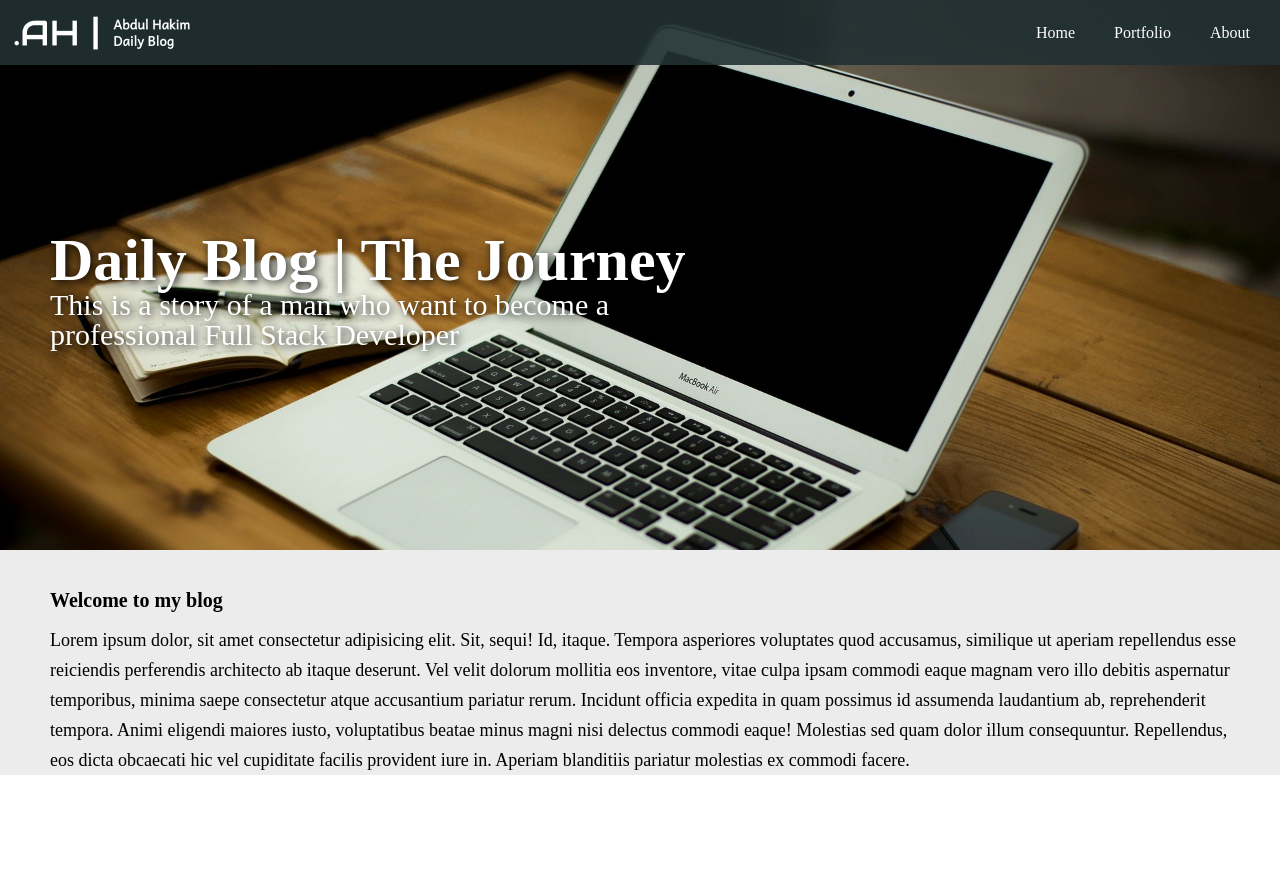
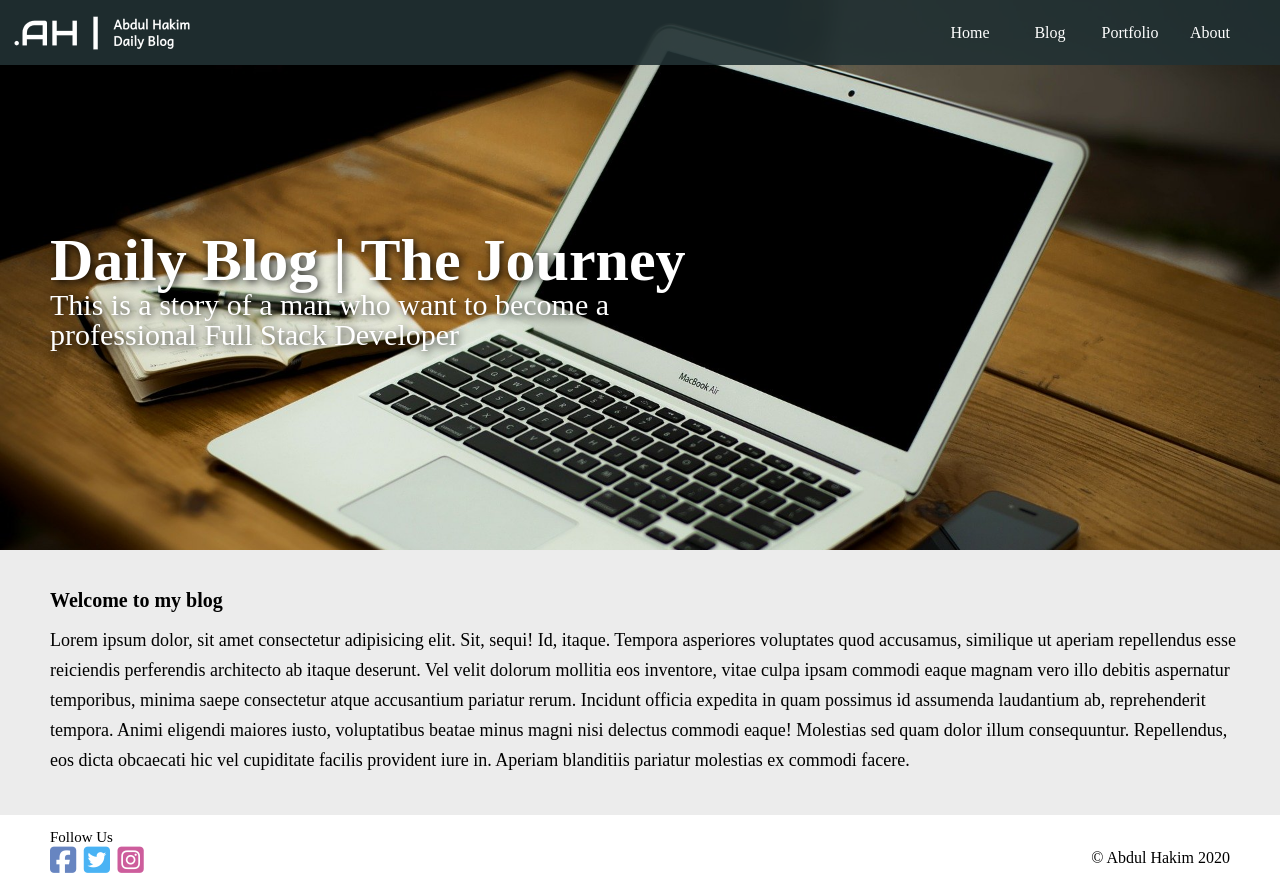
Before and after one commit to abdulhakim2902/abdulhakim2902.github.io, a plain HTML site: page index.html in a window 1280 px wide. Before the commit the page ends 800 px from the top, so only its background shows below. Drawn offline with Linux system fonts and the light colour scheme.

Commit message:
Menambahkan Footer dan Navbar

```diff
--- a/css/style.css
+++ b/css/style.css
@@ -66,23 +66,24 @@ header {
 .header-right {
 	float: right;
 	line-height: 65px;
-	margin-right: 20px;
+	margin-right: 30px;
 }
 
 .navbar {
+	float: left;
 	color: white;
 	text-decoration: none;
-	display: inline-block;
-	margin-left: 15px;
-	padding: 0 10px;
 	transition: 1s;
+	width: 80px;
+	text-align: center;
 }
 
-.navbar:hover {
+.header-right a:hover {
 	background-color: white;
-	opacity: 0.8;
+	opacity: 0.5;
 	color: black;
 }
+
 
 header span.menu-icon {
     color: white;
@@ -121,6 +122,7 @@ header span.menu-icon {
 	background-color: rgb(236, 236, 236);
 	padding-top: 40px;
 	padding-left: 50px;
+	padding-bottom: 40px;
 }
 
 article h1 {
@@ -134,3 +136,44 @@ article p {
 	line-height: 30px;
 	width: 97%;
 }
+
+footer {
+	width: 100%;
+	height: 50px;
+}
+
+.icon-wrapper {
+	float: left;
+	margin-top: 15px;
+	margin-bottom: 15px;
+	margin-left: 50px;
+}
+
+.icon-wrapper p {
+	font-size: 15px;
+}
+
+.icon {
+	font-size: 30px;
+	opacity: 0.8;
+}
+
+.facebook {
+	color: #4267B2;
+}
+
+.instagram {
+	color: #C13584;
+
+}
+
+.twitter {
+	color: #1DA1F2;
+}
+
+.copyright {
+	float: right;
+	margin-top: 35px;
+	margin-bottom: 15px;
+	margin-right: 50px;
+}
--- a/index.html
+++ b/index.html
@@ -18,6 +18,7 @@
 
         <div class="header-right">
             <a class="navbar home" href="#">Home</a>
+            <a class="navbar blog" href="#">Blog</a>
             <a class="navbar portfolio" href="#">Portfolio</a>
             <a class="navbar about" href="#">About</a>
         </div>
@@ -38,7 +39,17 @@
     </div>
 
     <footer>
-
+        <div class="icon-wrapper">
+            <p>Follow Us</p>
+            <div class="icon">
+                <span class="fab fa-facebook-square facebook"></span>
+                <span class="fab fa-twitter-square twitter"></span>
+                <span class="fab fa-instagram-square instagram"></span>
+            </div>
+        </div>
+        <div class="copyright">
+            <p>&#169 Abdul Hakim 2020</p>
+        </div>
     </footer>
 
 </body>
```
